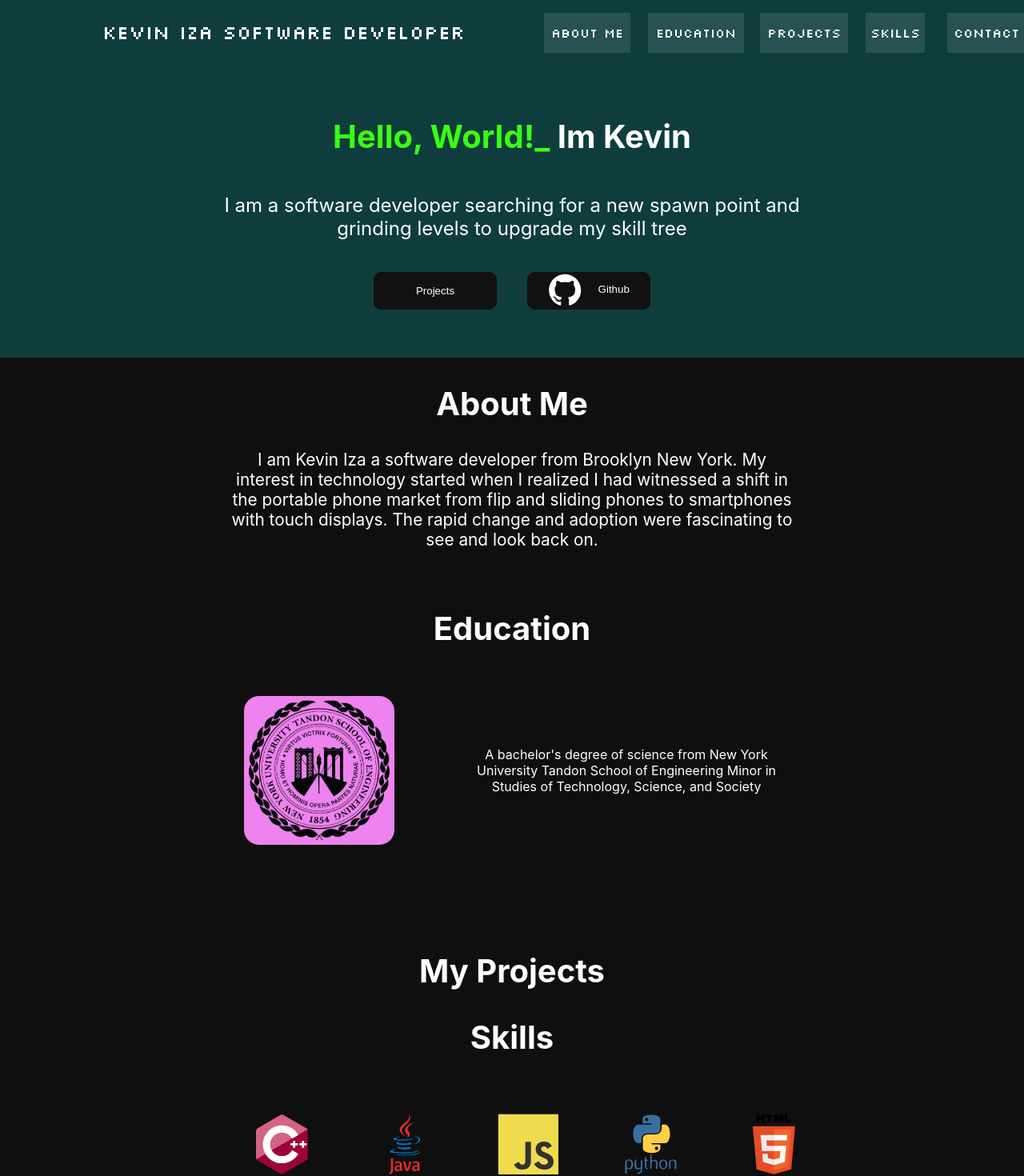
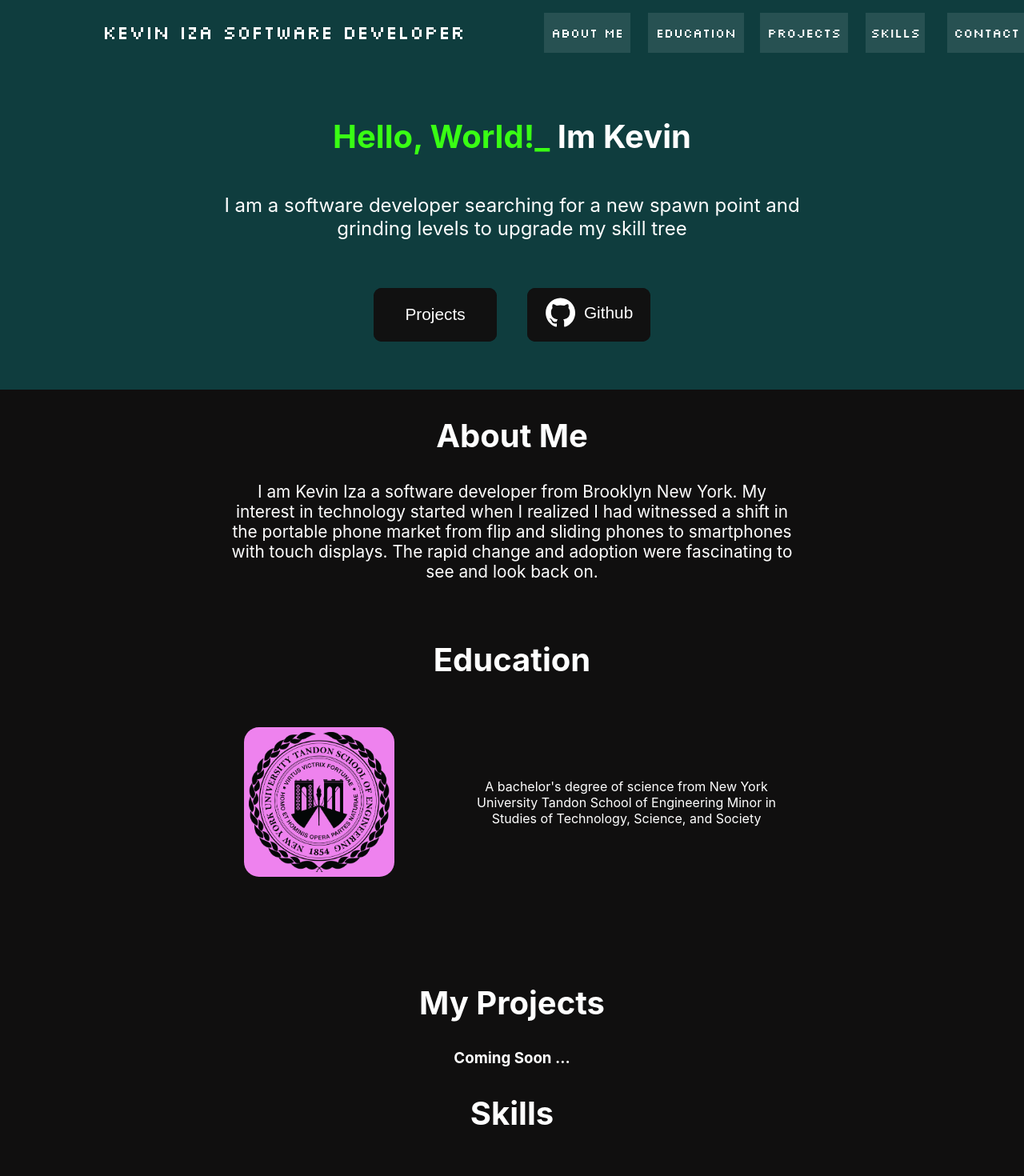
Before and after one commit to Izakevin/react-portfolio, a React (Create React App) app: page / in a window 1280 px wide. Shown: the top 1470 px of the page at 80% size. Built offline with nearby package versions, Linux system fonts and the light colour scheme.

Commit message:
Styled the buttons in the header

```diff
--- a/src/App.js
+++ b/src/App.js
@@ -20,6 +20,8 @@ function App() {
 
         <div id="projects">
           <h2 className='section'>My Projects</h2>
+
+          <h3>Coming Soon ...</h3>
         </div>
 
         <Skills/>
--- a/src/components/styles/Header.css
+++ b/src/components/styles/Header.css
@@ -24,7 +24,7 @@ header{
     font-size: 1.5em;
     width: 60%;
     margin:auto;
-    padding-bottom: 40px;
+    padding-bottom: 60px;
 }
 
 #hr-buttons{
@@ -34,6 +34,14 @@ header{
     justify-content: space-around;
 }
 
+/* Styles the buttons */
+#hr-buttons > button{
+    width: 40%;
+    padding: 3%;
+    font-size: 1.3em;
+}
+
+/* Style Github button */
 #button_content{
     width: 100%;
     display: inline-flex;
@@ -48,9 +56,6 @@ header{
 /* Deals with the Rainbow Glow Effect around buttons */
 
 .glow-on-hover {
-    /* width controls the button width*/
-    width: 40%;
-
     border: none;
     outline: none;
     color: #fff;
```
